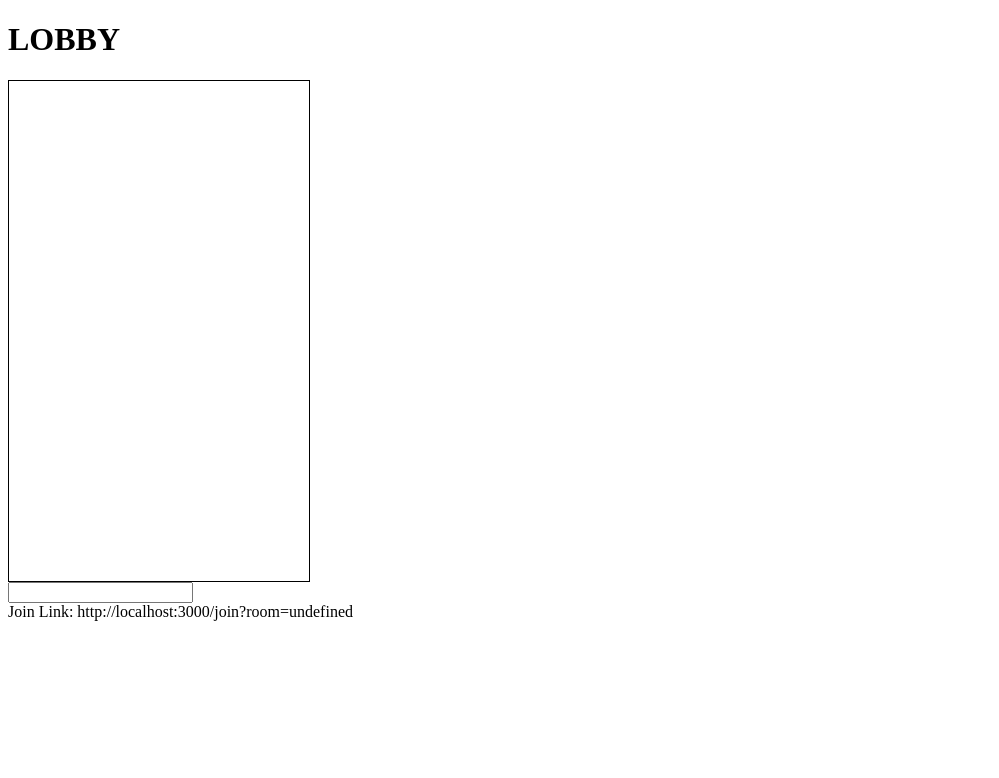
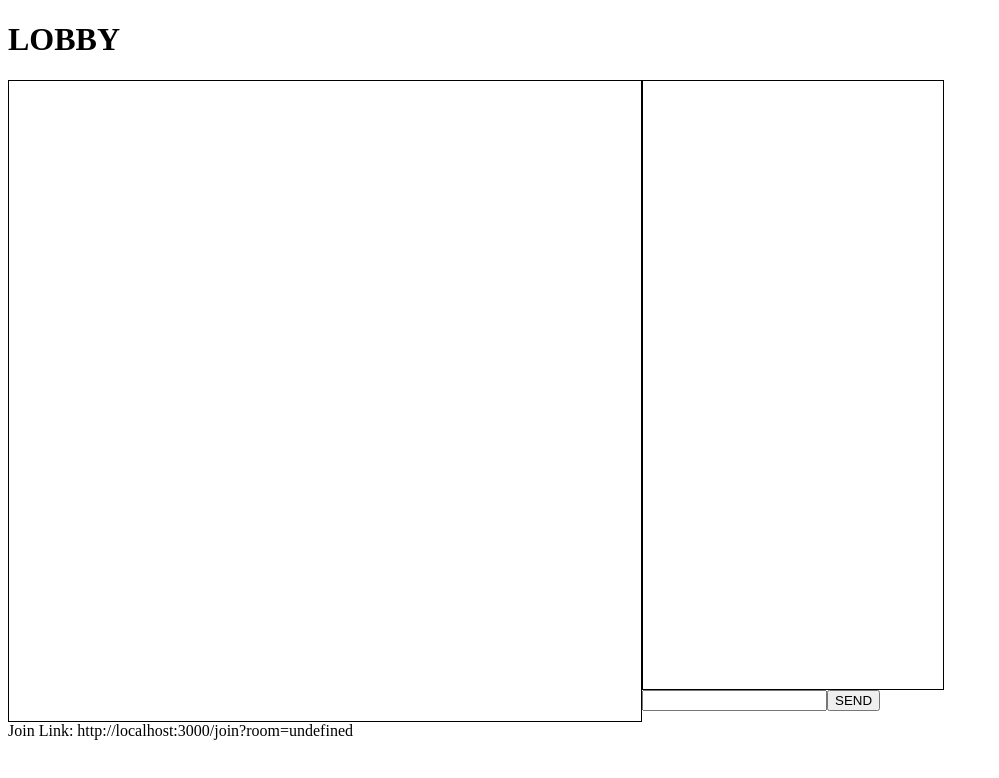
Before and after one commit to thesilentflare/mayor-of-markham, a React (Create React App) app in the folder client/: page /lobby in a window 1280 px wide. Shown: the top 778 px of the page, without its empty margins (0-999 px from the left). Built offline with nearby package versions, Linux system fonts and the light colour scheme.

Commit message:
added basic game cont area ui, added chat send button

```diff
--- /dev/null
+++ b/client/src/components/Lobby/Lobby.css
@@ -0,0 +1,12 @@
+.lobbyCont{
+    display: flex;
+    flex-direction: row;
+}
+.chatCont{
+    height: 40rem;
+}
+.gameCont{
+    height: 40rem;
+    width: 50%;
+    border: 1px solid black;
+}
--- a/client/src/components/Lobby/Lobby.js
+++ b/client/src/components/Lobby/Lobby.js
@@ -2,6 +2,7 @@ import React, { useState, useEffect } from "react";
 import queryString from "query-string";
 import io from "socket.io-client";
 import Messages from "../Messages/Messages";
+import "./Lobby.css";
 
 let socket;
 
@@ -45,9 +46,9 @@ const Lobby = ({ location }) => {
 	}, [msgs]);
 
 	useEffect(() => {
-		socket.on("changeLeader", (change) =>{
+		socket.on("changeLeader", (change) => {
 			setCreator("true");
-		})
+		});
 	});
 
 	const sendMsg = (event) => {
@@ -61,8 +62,11 @@ const Lobby = ({ location }) => {
 	return (
 		<div className="outerCont">
 			<h1>LOBBY</h1>
-			<div className="cont">
+			<div className="lobbyCont">
+				<div className="gameCont"></div>
+				<div className="chatCont">
 					<Messages msgs={msgs} name={name} />
+					<form>
 						<input
 							value={msg}
 							onChange={(event) => setMsg(event.target.value)}
@@ -70,9 +74,12 @@ const Lobby = ({ location }) => {
 								event.key === "Enter" ? sendMsg(event) : null
 							}
 						/>
+						<button onClick={(event) => sendMsg(event)}>SEND</button>
+					</form>
+				</div>
+			</div>
 			{creator === "true" ? <div>Start Game</div> : null}
 			<div>Join Link: {joinLink}</div>
-			</div>
 		</div>
 	);
 };
--- a/client/src/components/Messages/Messages.css
+++ b/client/src/components/Messages/Messages.css
@@ -1,5 +1,5 @@
 .msgsCont {
 	border: 1px solid black;
 	width: 300px;
-	height: 500px;
+	height: 38rem;
 }
```
Lines whose indentation alone changed are shown as unchanged.
